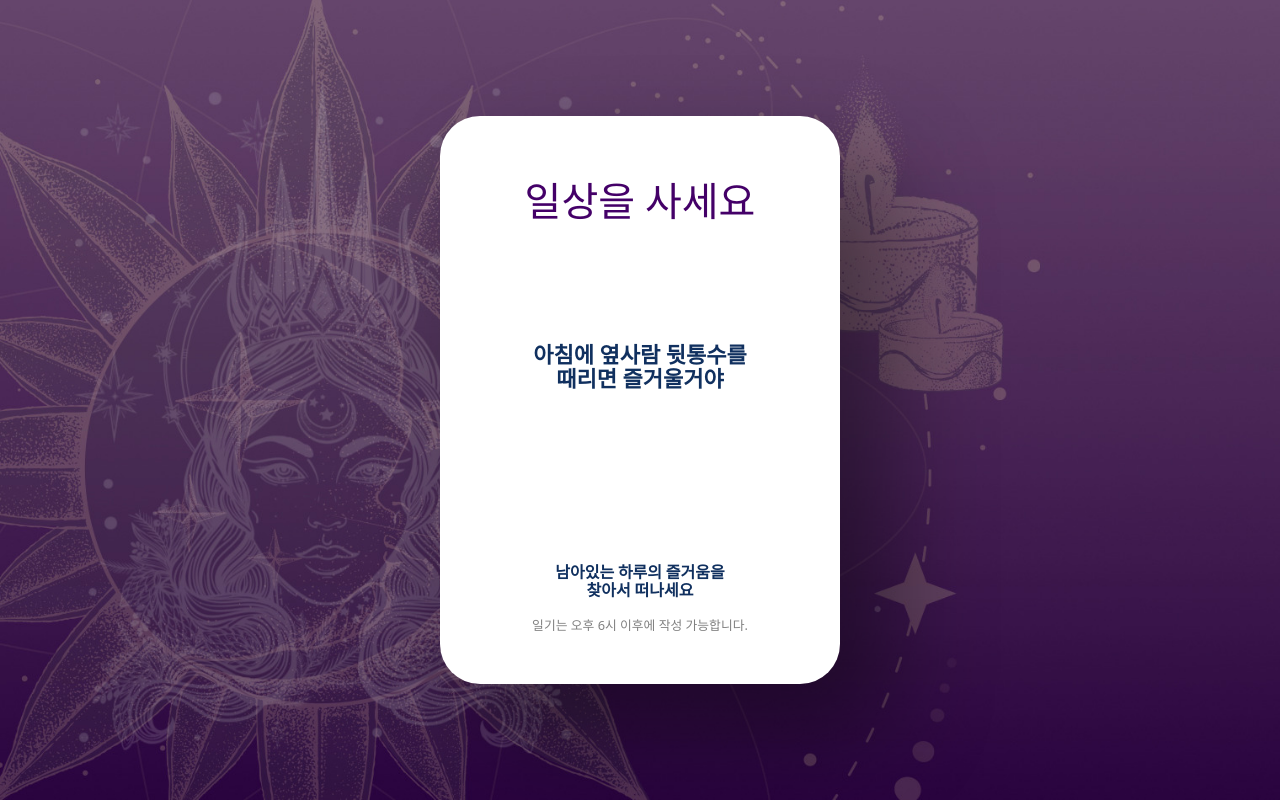
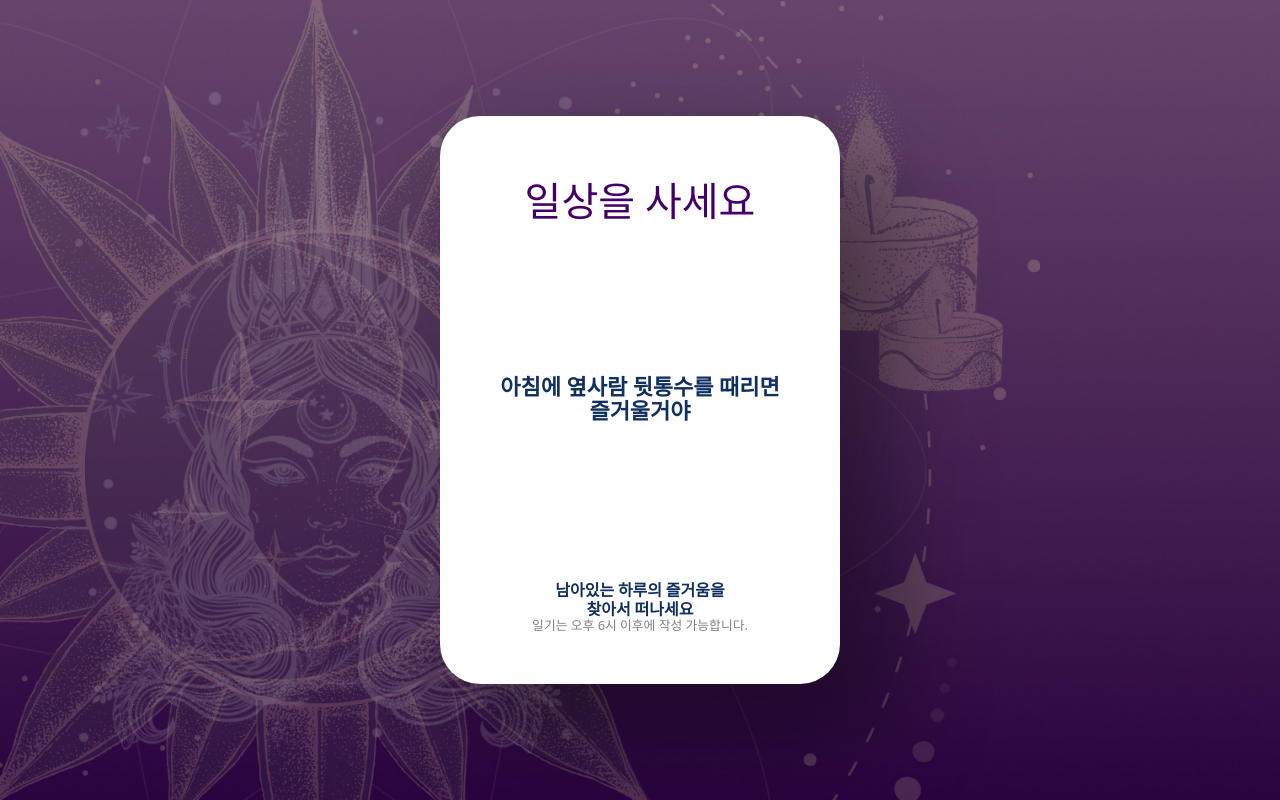
Before and after one commit to FoocoJun/miniproject-FB, a React (Create React App) app: page /fortune/result in a window 1280 px wide. Built offline with nearby package versions, Linux system fonts and the light colour scheme; a web font is replaced by a local one.

Commit message:
reWrapping ResultPage

```diff
--- a/src/components/ImageBox1212.js
+++ b/src/components/ImageBox1212.js
@@ -5,9 +5,13 @@ import { Image } from "react-bootstrap";
 import { Link } from "react-router-dom";
 
 const ImageBox1212 = () => {
+  //구현전 예시
   const zodiacsign = "HORSE";
   React.useEffect(() => {
+    setTimeout(() => {
     try {
+      //별자리에 비해 이미지가 커서 하향조정
+      topImage.current.style.height="70%"
       switch (zodiacsign) {
         case "RAT": {
           topImage.current.src=process.env.PUBLIC_URL + "/imges/1212_01.png";
@@ -62,6 +66,7 @@ const ImageBox1212 = () => {
           return;
       }
     } catch {}
+  }, 200);
   }, []);
 
   const topImageBoxRef = React.useRef(null);
@@ -94,8 +99,8 @@ const ImageBox1212 = () => {
       <ImageBoxLink to={"/fortune/result"} ref={topImageBoxRef}>
         <Image
           ref={topImage}
-          src={process.env.PUBLIC_URL + "/imges/1212_03.png"}
-          height="70%"
+          src={process.env.PUBLIC_URL + "/imges/card_bg.png"}
+          height="100%"
         />
       </ImageBoxLink>
       <TextLink to={"/fortune/result"} ref={topText}>
--- a/src/components/ImageBoxStella.js
+++ b/src/components/ImageBoxStella.js
@@ -7,54 +7,67 @@ import { Link } from "react-router-dom";
 const ImageBoxStella = () => {
   const starposition = "SAGITTARIUS";
   React.useEffect(() => {
+    setTimeout(() => {
       try {
         switch (starposition) {
           case "AQUARIUS": {
-          botImage.current.src = process.env.PUBLIC_URL + "/imges/stella_01.png";
+            botImage.current.src =
+              process.env.PUBLIC_URL + "/imges/stella_01.png";
             return;
           }
           case "PISCES": {
-          botImage.current.src = process.env.PUBLIC_URL + "/imges/stella_02.png";
+            botImage.current.src =
+              process.env.PUBLIC_URL + "/imges/stella_02.png";
             return;
           }
           case "ARIES": {
-          botImage.current.src = process.env.PUBLIC_URL + "/imges/stella_03.png";
+            botImage.current.src =
+              process.env.PUBLIC_URL + "/imges/stella_03.png";
             return;
           }
           case "TAURUS": {
-          botImage.current.src = process.env.PUBLIC_URL + "/imges/stella_04.png";
+            botImage.current.src =
+              process.env.PUBLIC_URL + "/imges/stella_04.png";
             return;
           }
           case "GEMINI": {
-          botImage.current.src = process.env.PUBLIC_URL + "/imges/stella_05.png";
+            botImage.current.src =
+              process.env.PUBLIC_URL + "/imges/stella_05.png";
             return;
           }
           case "CANOER": {
-          botImage.current.src = process.env.PUBLIC_URL + "/imges/stella_06.png";
+            botImage.current.src =
+              process.env.PUBLIC_URL + "/imges/stella_06.png";
             return;
           }
           case "LEO": {
-          botImage.current.src = process.env.PUBLIC_URL + "/imges/stella_07.png";
+            botImage.current.src =
+              process.env.PUBLIC_URL + "/imges/stella_07.png";
             return;
           }
           case "VIRGO": {
-          botImage.current.src = process.env.PUBLIC_URL + "/imges/stella_08.png";
+            botImage.current.src =
+              process.env.PUBLIC_URL + "/imges/stella_08.png";
             return;
           }
           case "LIBRA": {
-          botImage.current.src = process.env.PUBLIC_URL + "/imges/stella_09.png";
+            botImage.current.src =
+              process.env.PUBLIC_URL + "/imges/stella_09.png";
             return;
           }
           case "SCORPIUS": {
-          botImage.current.src = process.env.PUBLIC_URL + "/imges/stella_10.png";
+            botImage.current.src =
+              process.env.PUBLIC_URL + "/imges/stella_10.png";
             return;
           }
           case "SAGITTARIUS": {
-          botImage.current.src = process.env.PUBLIC_URL + "/imges/stella_11.png";
+            botImage.current.src =
+              process.env.PUBLIC_URL + "/imges/stella_11.png";
             return;
           }
           case "CAPRICORNUS": {
-          botImage.current.src = process.env.PUBLIC_URL + "/imges/stella_12.png";
+            botImage.current.src =
+              process.env.PUBLIC_URL + "/imges/stella_12.png";
             return;
           }
 
@@ -62,6 +75,7 @@ const ImageBoxStella = () => {
             return;
         }
       } catch {}
+    }, 200);
   }, []);
 
   const botImageBoxRef = React.useRef(null);
@@ -94,7 +108,7 @@ const ImageBoxStella = () => {
       <ImageBoxLink to={"/fortune/result"} ref={botImageBoxRef}>
         <Image
           ref={botImage}
-          src={process.env.PUBLIC_URL + "/imges/stella_01.png"}
+          src={process.env.PUBLIC_URL + "/imges/card_bg.png"}
           height="100%"
         />
       </ImageBoxLink>
--- a/src/pages/PostPage.js
+++ b/src/pages/PostPage.js
@@ -21,7 +21,7 @@ const PostPage = () => {
                 <InputStyle rows="3" cols="20" wrap="hard"  placeholder="내용을 입력하세요."/>
 
                 {/* 작성 버튼 */}
-                <MediumButton onClick={() => navigate("/fortune/list")}> 작성하기 </MediumButton>
+                <MediumButton onClick={() => navigate("/user/list")}> 작성하기 </MediumButton>
 
             </PostBox>
 
--- a/src/pages/ResultPage.js
+++ b/src/pages/ResultPage.js
@@ -25,26 +25,22 @@ const ResultPage = () => {
         <TitleText>밤의 이야기</TitleText>
       )}
 
-      <FortuneText>{`
-아침에 옆사람 뒷통수를
-때리면 즐거울거야
-        `}</FortuneText>
+      <FortuneText>{'아침에 옆사람 뒷통수를 때리면 즐거울거야'}</FortuneText>
 
       {NowTimeClock <= 11 && NowTimeClock > 4 ? (
         <div>
-          <RestrictText>{`
-화이화이화이자!
-        `}</RestrictText>
-          <h5 style={{ color: "gray" }}>일기는 오후 6시 이후에 작성 가능합니다.</h5>
+          <RestrictText>{'화이화이화이자!'}</RestrictText>
+          <h5 style={{ color: "gray" }}>
+            일기는 오후 6시 이후에 작성 가능합니다.
+          </h5>
         </div>
       ) : NowTimeClock <= 17 && NowTimeClock > 11 ? (
         <>
           <div>
-            <RestrictText>{`
-남아있는 하루의 즐거움을
-찾아서 떠나세요
-        `}</RestrictText>
-            <h5 style={{ color: "gray" }}>일기는 오후 6시 이후에 작성 가능합니다.</h5>
+            <RestrictText>{'남아있는 하루의 즐거움을 찾아서 떠나세요'}</RestrictText>
+            <h5 style={{ color: "gray" }}>
+              일기는 오후 6시 이후에 작성 가능합니다.
+            </h5>
           </div>
         </>
       ) : (
@@ -67,34 +63,32 @@ const TitleText = styled.h1`
   color: #440068;
 `;
 
-//가운데 absolute 정렬
-const FortuneText = styled.pre`
+const FortuneText = styled.p`
   color: #10305f;
-  font-family: "Inter";
   font-style: normal;
   font-weight: 700;
-  font-family: '국립박물관문화재단클래식B';
+  font-family: "국립박물관문화재단클래식B";
+  width: 70%;
 
   font-size: 22px;
   line-height: 24px;
   text-align: center;
-  position: absolute;
-
-  top: 36%;
+  word-break: keep-all; //한중일의 경우 띄어쓰기 기준으로 짜름~
 `;
 
-//아무것도 아님
-const RestrictText = styled.pre`
+const RestrictText = styled.p`
   color: #10305f;
   font-family: "Inter";
   font-style: normal;
   font-weight: 700;
   overflow-y: hidden;
+  width: 70%;
 
   font-size: 16px;
   line-height: 18.5px;
   text-align: center;
   margin: 0;
+  word-break: keep-all;
 `;
 
 const BigButton = styled.button`
@@ -125,7 +119,7 @@ const ComponentBox = styled.div`
     }
     h5 {
       margin: 0 auto;
-      font-size:.8rem;
+      font-size: 0.8rem;
       color: gray;
     }
   }
```
Lines whose indentation alone changed are shown as unchanged.
